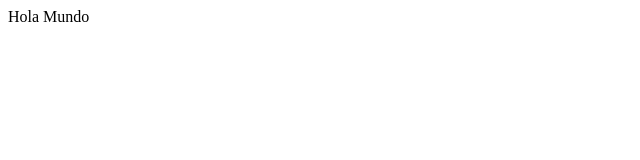
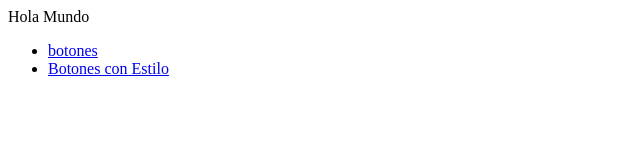
Before and after one commit to Kevingq9/Kevingq9, a plain HTML site: page index.html in a window 1280 px wide. Shown: the whole page, without its empty margins (0-640 px from the left). Drawn offline with Linux system fonts and the light colour scheme.

Commit message:
Update index.html

```diff
--- a/index.html
+++ b/index.html
@@ -3,6 +3,17 @@
 <title>Hola mundo</title>
 <body>
 Hola Mundo
+  <ul>
+        <li>
+            <a href="botones.html">botones</a>
+        </li>
+
+        <li>
+            <a href="botonesConEstilo.html">Botones con Estilo</a>
+
+        </li>
+
+    </ul>
 </body>
 </head>
 <html>
```
